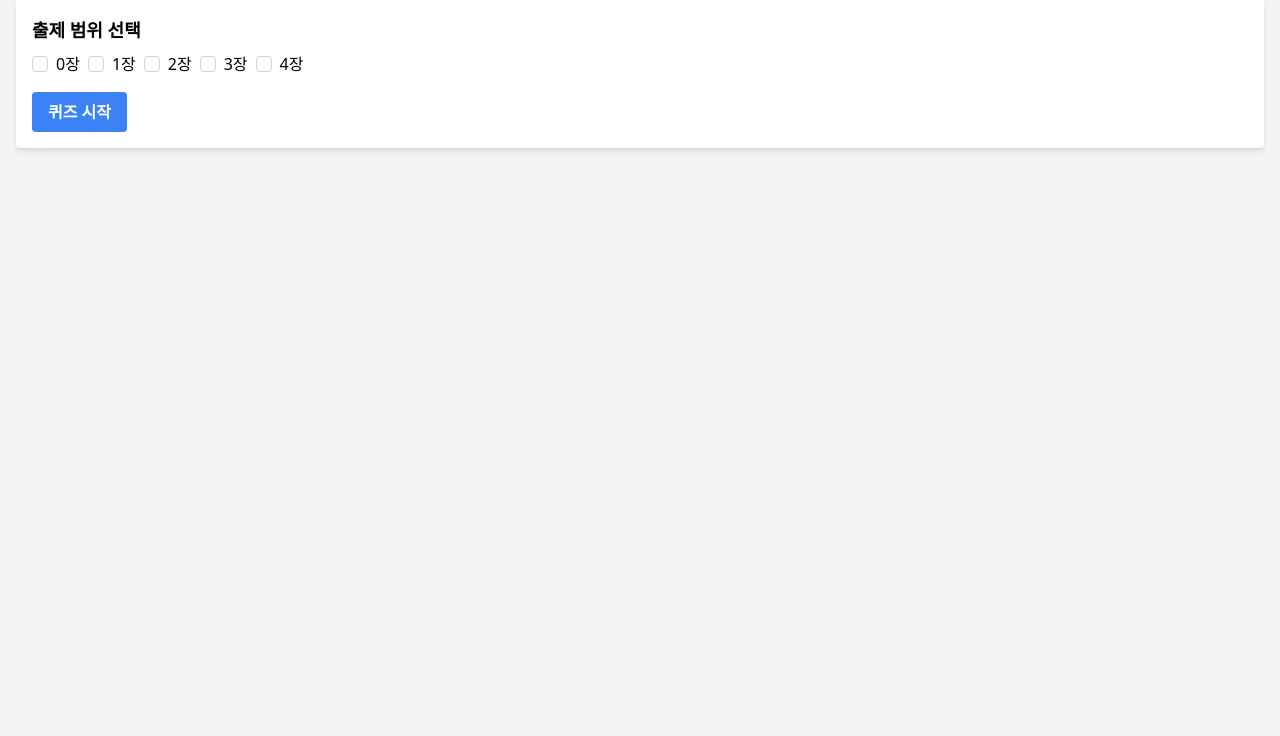
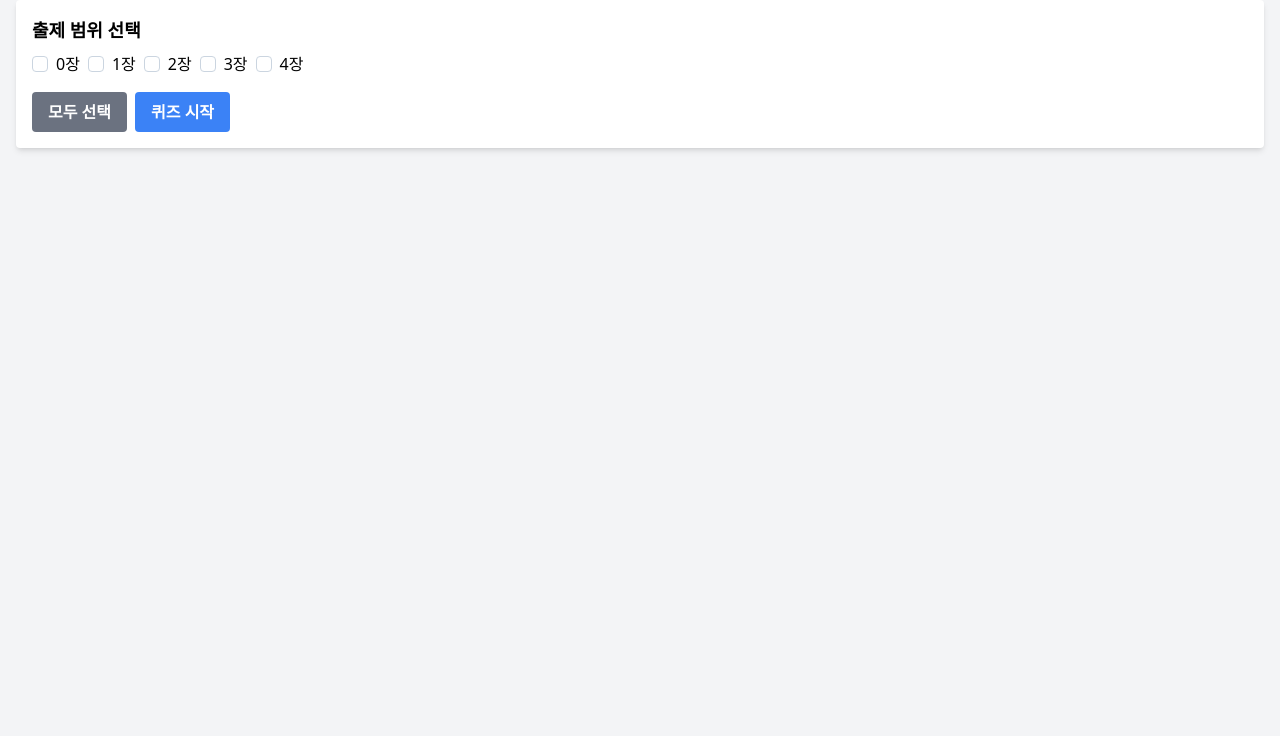
Before and after one commit to kalnal0928/comq.github.io, a plain HTML site: page index.html in a window 1280 px wide. Shown: the part 64-800 px from the top of the page. Drawn offline with nearby package versions, Linux system fonts and the light colour scheme.

Commit message:
Update index.html

```diff
--- a/index.html
+++ b/index.html
@@ -11,7 +11,6 @@
     <div id="root" class="container mx-auto p-4">
         <h1 class="text-2xl font-bold mb-4">컴퓨터 개론 퀴즈</h1>
 
-        <!-- 장 선택 영역 -->
         <div id="chapter-selection" class="mb-4 p-4 bg-white rounded shadow-md">
     <h2 class="text-lg font-semibold mb-2">출제 범위 선택</h2>
     <div class="flex flex-wrap gap-2">
@@ -36,7 +35,10 @@
             <span class="ml-2">4장</span>
         </label>
     </div>
-            <div class="mt-4">
+    <div class="mt-4 flex gap-2">
+        <button id="select-all" class="bg-gray-500 hover:bg-gray-700 text-white font-bold py-2 px-4 rounded">
+            모두 선택
+        </button>
         <button id="start-quiz" class="bg-blue-500 hover:bg-blue-700 text-white font-bold py-2 px-4 rounded">
             퀴즈 시작
         </button>
```
Lines whose indentation alone changed are shown as unchanged.
